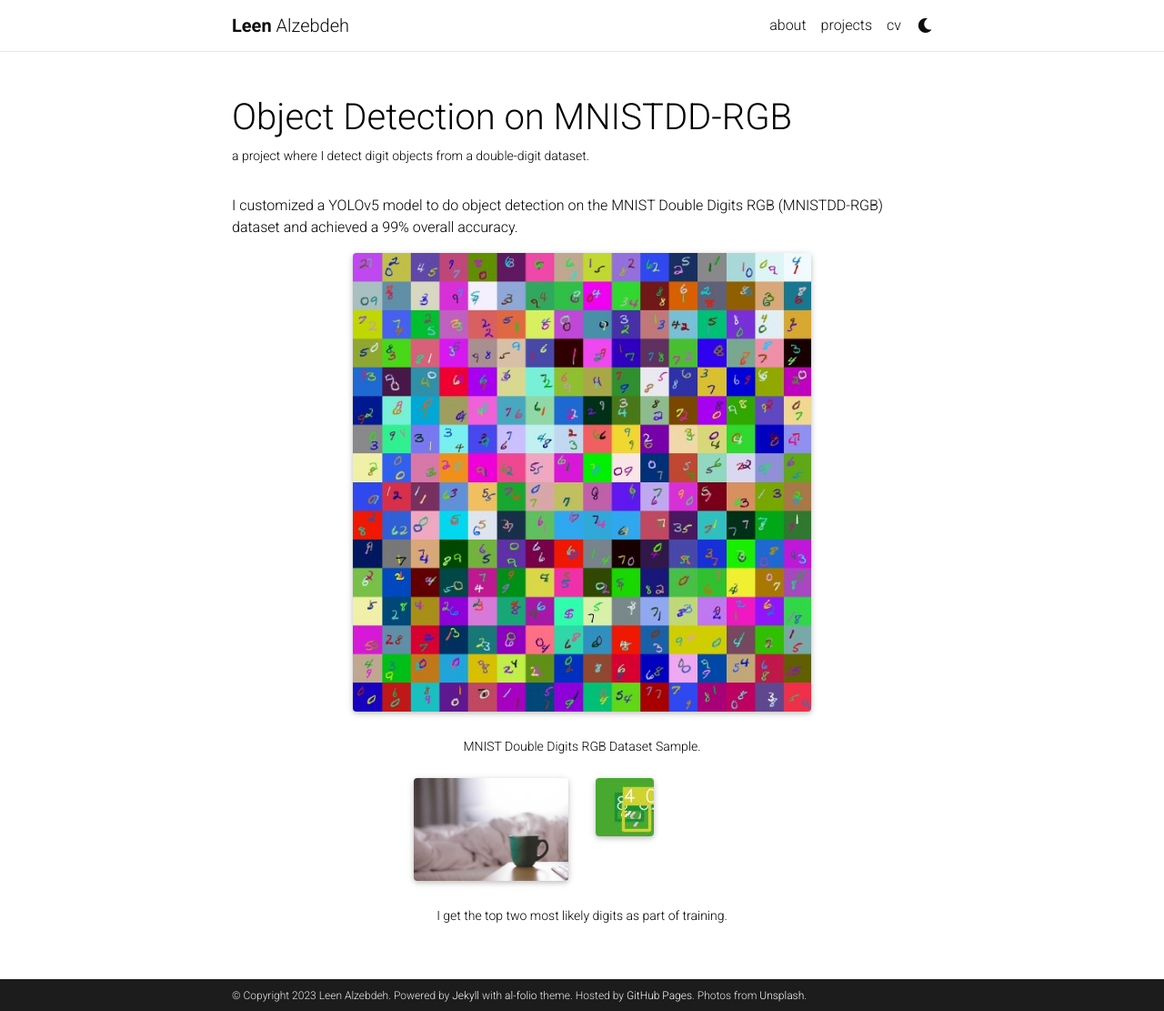
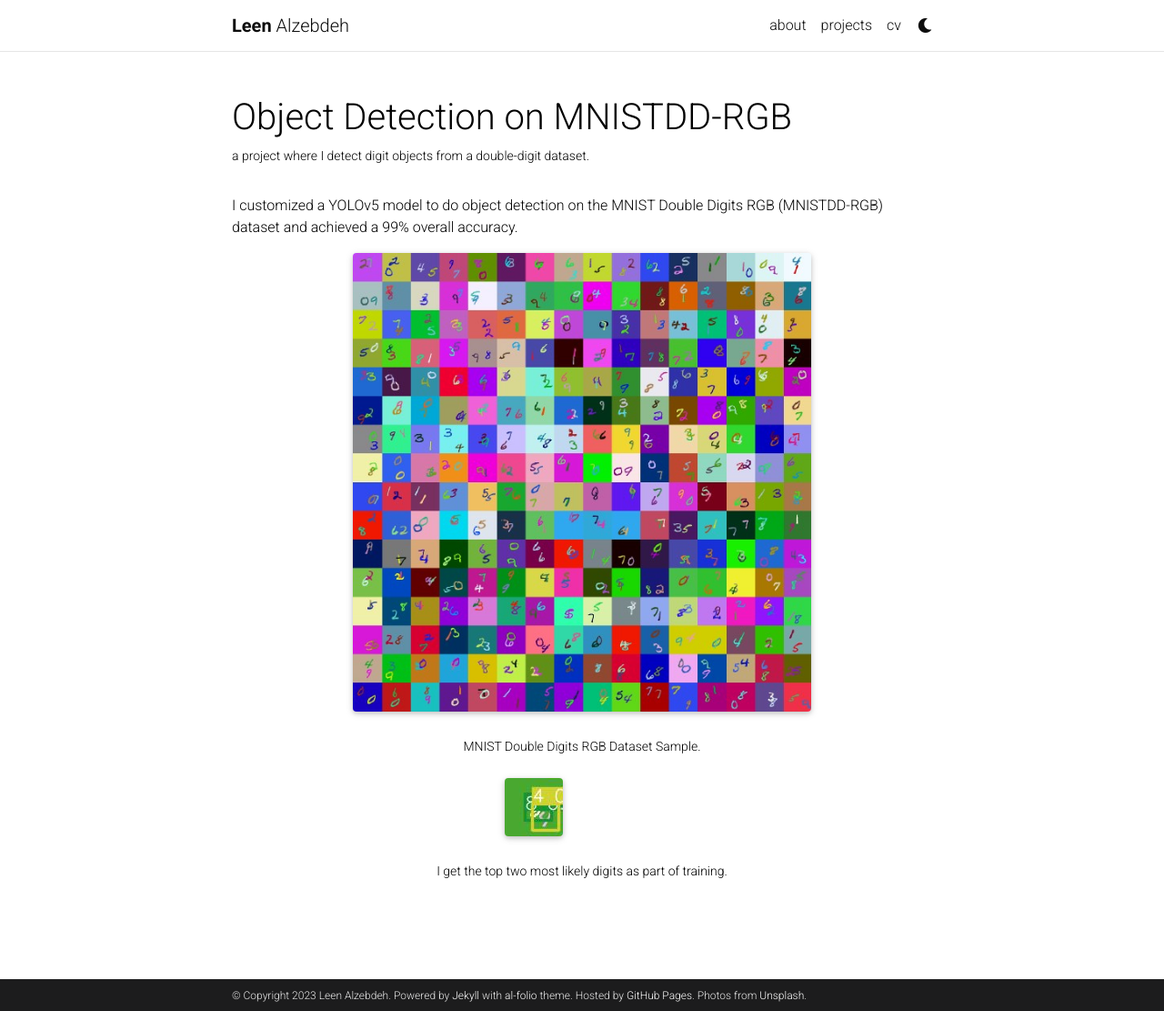
Before and after one commit to LeenZebdeh/LeenZebdeh.github.io, a Jekyll site: the page built from _projects/328_detection.md, in a window 1280 px wide and 1111 px high. Shown: the whole window at 91% size. Built offline with Jekyll 4.4.1, drawn with Linux system fonts in a browser that asks for light colours; comment, search, counter and statistics services are not loaded; a style sheet for code colours, icons or effects is not loaded.

Commit message:
change pics

```diff
--- a/_projects/328_detection.md
+++ b/_projects/328_detection.md
@@ -2,7 +2,7 @@
 layout: page
 title: Object Detection on MNISTDD-RGB
 description: a project where I detect digit objects from a double-digit dataset.
-img: assets/img/12.jpg
+img: assets/img/2.jpg
 importance: 1
 category: CMPUT 328 - Machine Vision
 ---
@@ -18,9 +18,6 @@ I customized a YOLOv5 model to do object detection on the MNIST Double Digits RG
 </div>
 <div class="row justify-content-md-center">
     <div class="col-3 mt-3 mt-md-0">
-        {% include figure.html path="assets/img/12.jpg" title="example image" class="img-fluid rounded z-depth-1" %}
-    </div>
-    <div class="col-3 mt-3 mt-md-0">
         {% include figure.html path="assets/img/13.jpg" title="example image" class="img-fluid rounded z-depth-1" %}
     </div>
 </div>
```
Also changed, not shown: _projects/328_segmentation.md (+1 -1 lines).
